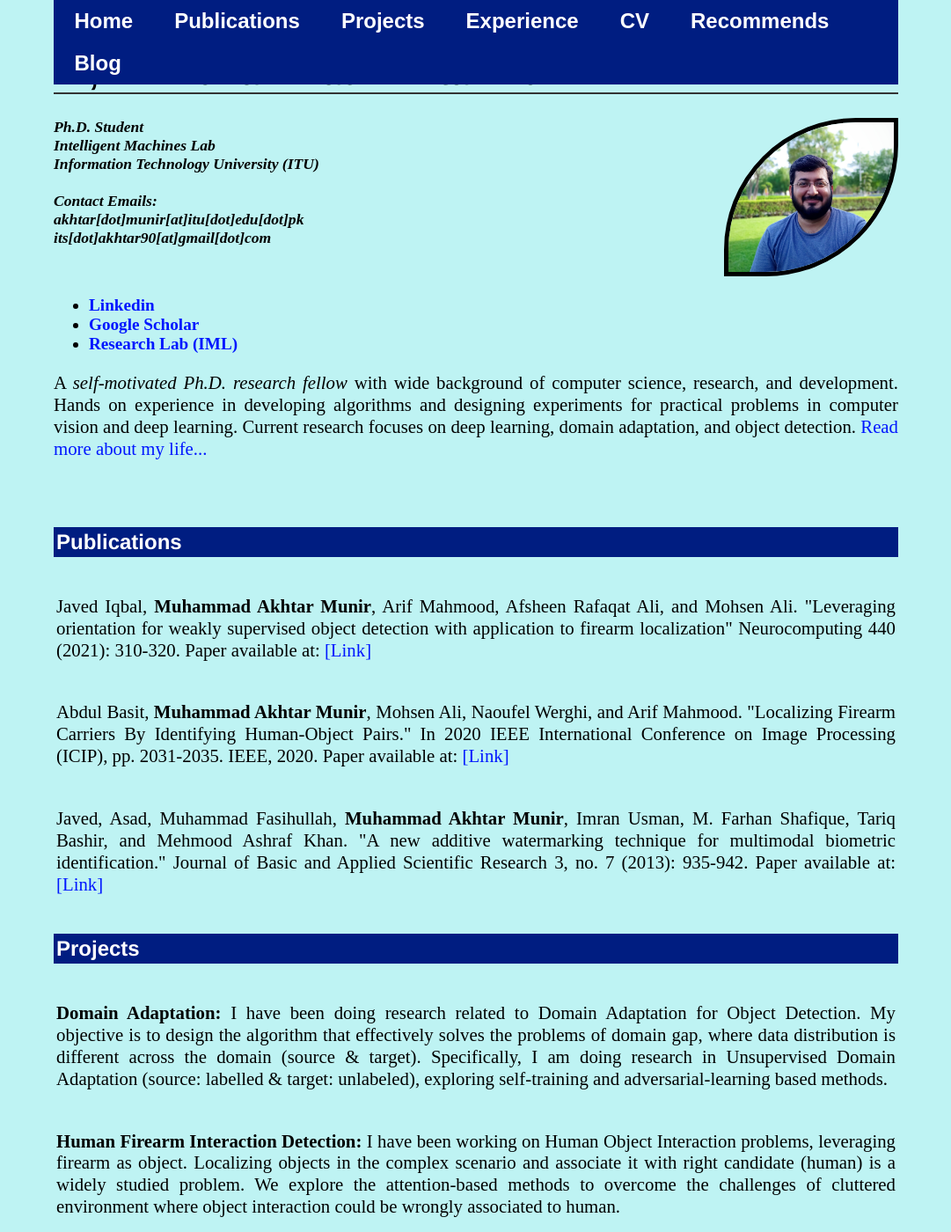
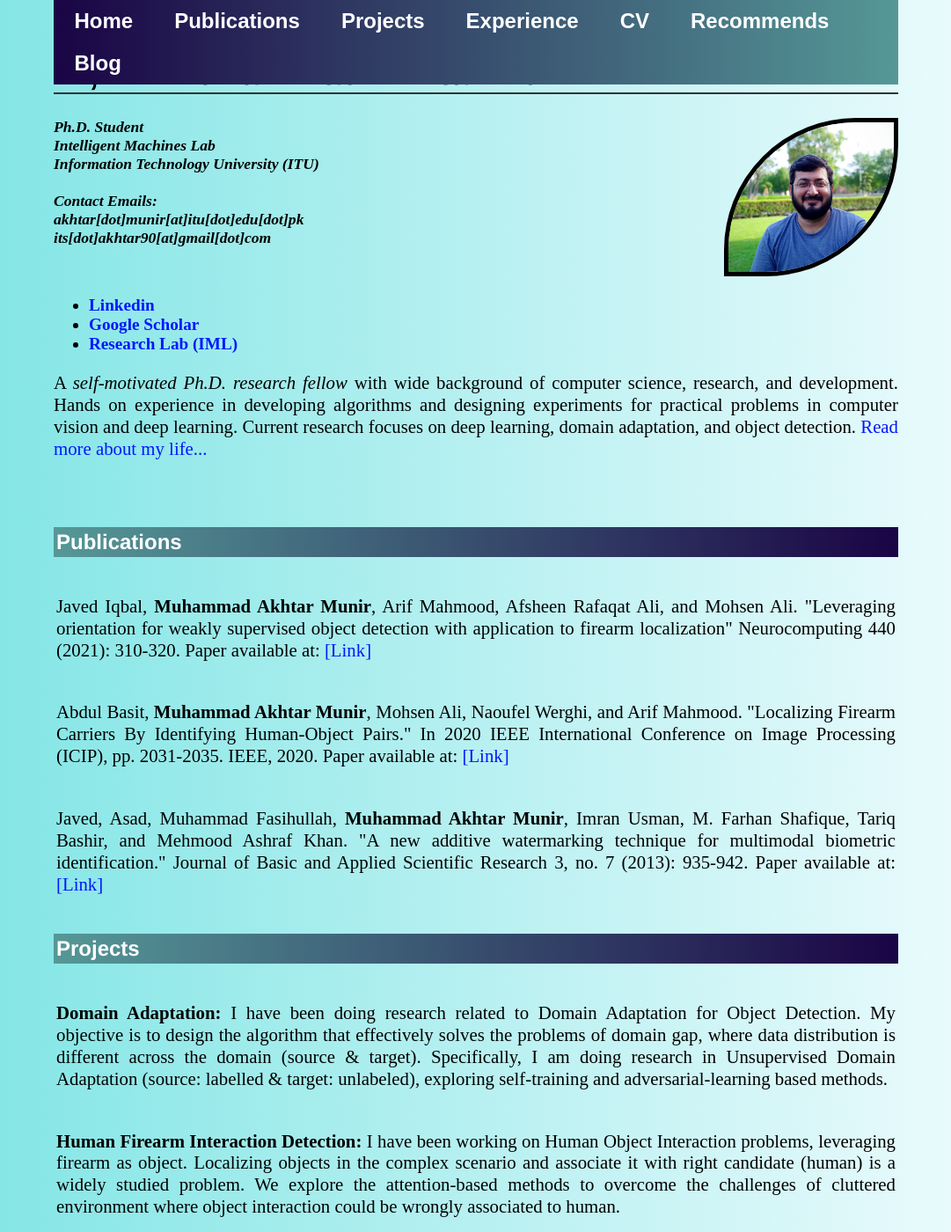
Before and after one commit to akhtarvision/akhtarvision.github.io, a Jekyll site: the page built from index.html, in a window 1280 px wide and 1400 px high. Shown: the whole window at 88% size, without its empty margins (99-1180 px from the left). Built offline with Jekyll 4.4.1, drawn with Linux system fonts in a browser that asks for light colours.

Commit message:
Update main.css

```diff
--- a/css/main.css
+++ b/css/main.css
@@ -1,7 +1,9 @@
 body {
     margin: 60px auto;
     width: 75%;
-    background-color: #BEF3F3;
+/*     background-color: #000; */
+/*     background-color: gr; */
+background-image: linear-gradient(to right, #7CE4E4, #f2fcfe);
 }
 nav ul, footer ul {
     font-family:'Arial', 'Sans-Serif';
@@ -46,7 +48,8 @@ h2 {
     font-weight: bold;
     padding: 3px;
     color: #ffffff;
-    background-color:#001D81
+/*     background-color:#1A0445 */
+    background-image: linear-gradient(to right, #559897, #1A0445);
 
 }
 
@@ -85,7 +88,10 @@ address {
 /* The navigation bar */
 .navbar {
   overflow: hidden;
-  background-color: #001D81;
+/*   background-color: #001D81; */
+/*   background-color: #053A17; */
+  background-image: linear-gradient(to left, #559897, #1A0445);
+
   position: fixed; /* Set the navbar to fixed position */
   top: 0; /* Position the navbar at the top of the page */
   width: 75%; /* Full width */
```
